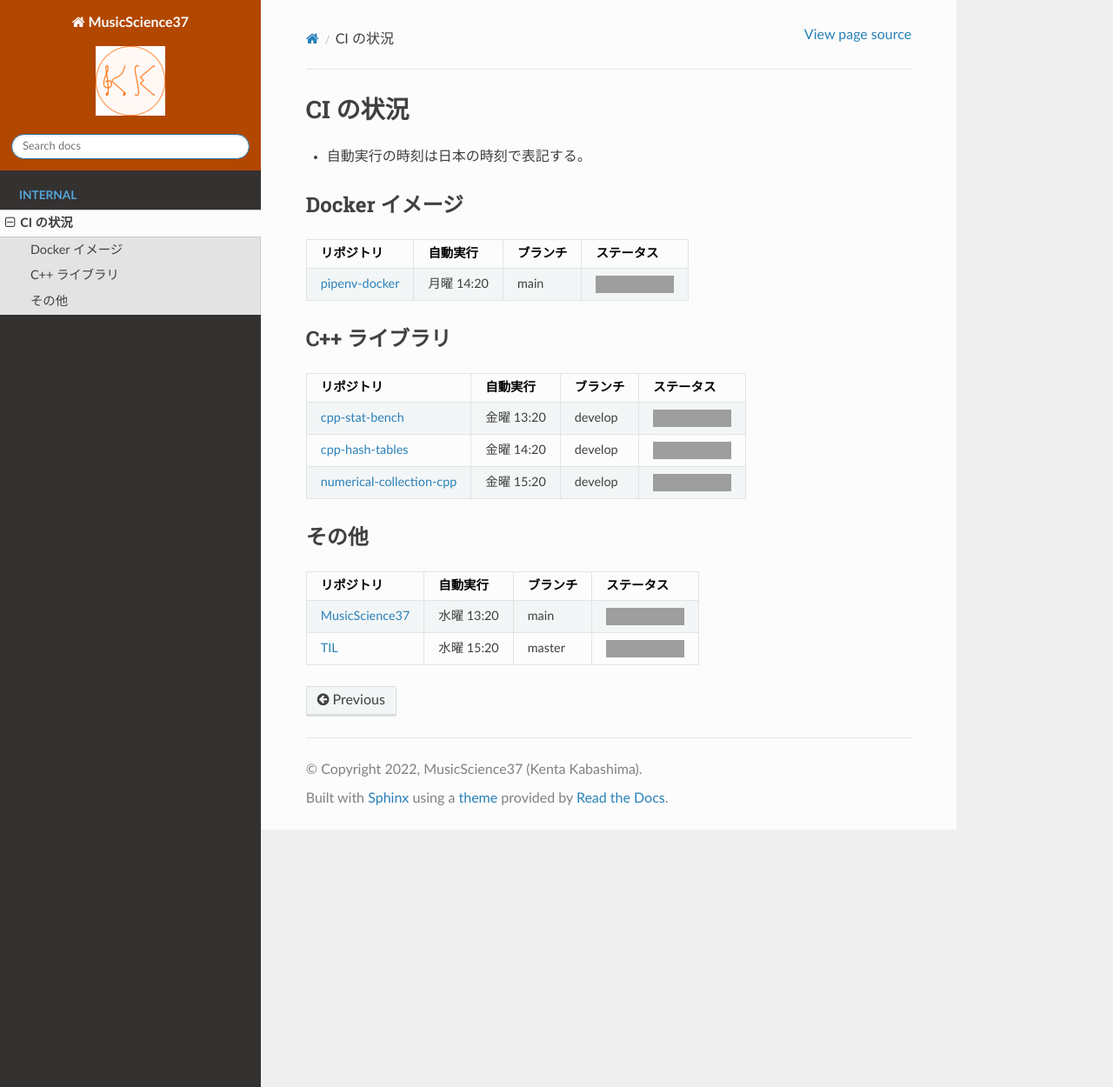
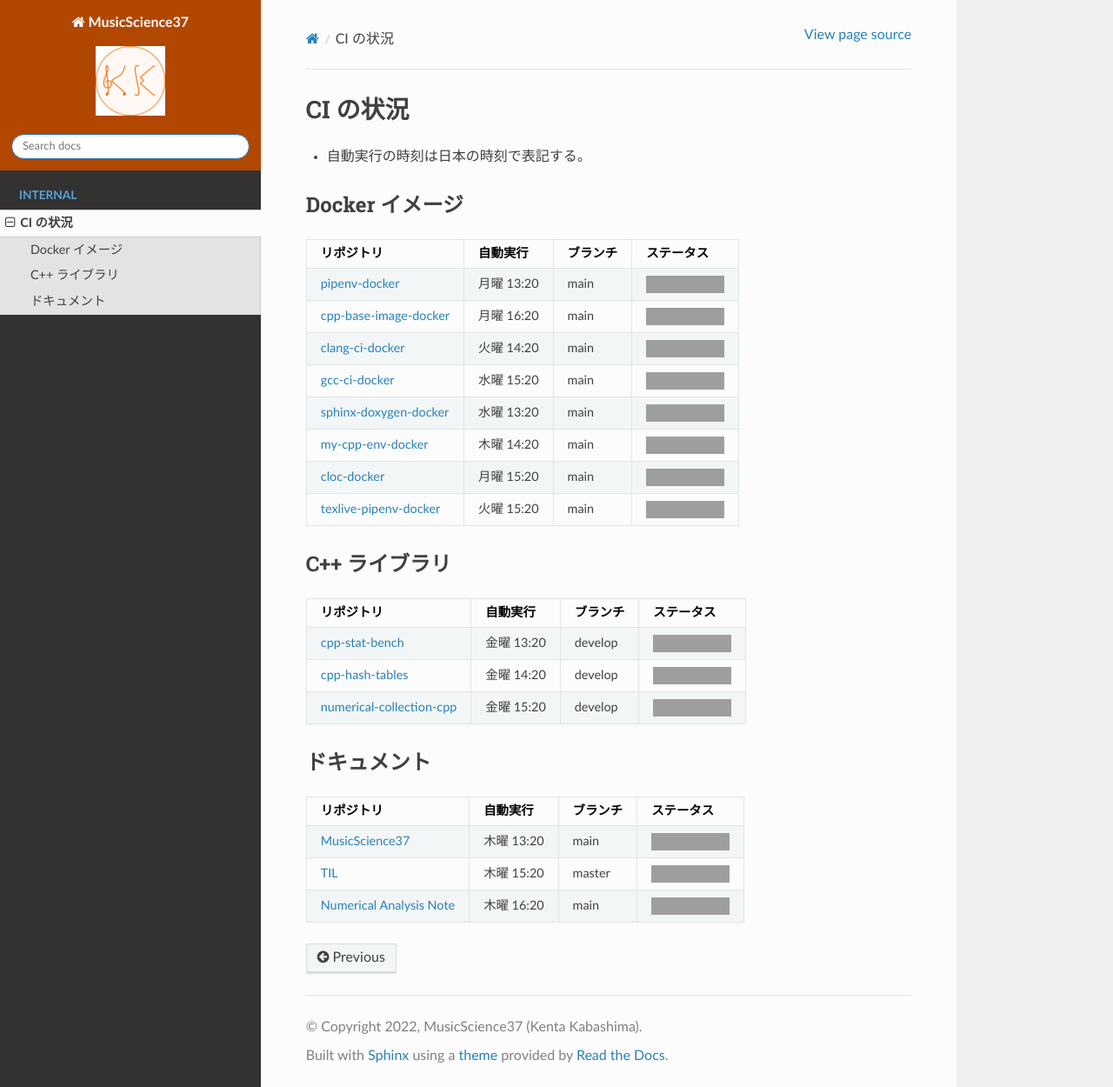
Before and after one commit to MusicScience37/MusicScience37, a Sphinx documentation site: the page built from source/internal/ci-status.md, in a window 1280 px wide and 1250 px high. Shown: the whole window at 87% size. Built offline with Sphinx 7.4.7 and the Read the Docs theme 2.0.0, drawn with Linux system fonts in a browser that asks for light colours; grey boxes are pictures that could not be loaded.

Commit message:
CI の状況にリポジトリを追加

```diff
--- a/source/internal/ci-status.md
+++ b/source/internal/ci-status.md
@@ -4,9 +4,16 @@
 
 ## Docker イメージ
 
-| リポジトリ                                                       | 自動実行   | ブランチ | ステータス                                                                                                                                                     |
-| :--------------------------------------------------------------- | :--------- | :------- | :------------------------------------------------------------------------------------------------------------------------------------------------------------- |
-| [pipenv-docker](https://gitlab.com/MusicScience37/pipenv-docker) | 月曜 14:20 | main     | [![pipeline status](https://gitlab.com/MusicScience37/pipenv-docker/badges/main/pipeline.svg)](https://gitlab.com/MusicScience37/pipenv-docker/-/commits/main) |
+| リポジトリ                                                                       | 自動実行   | ブランチ | ステータス                                                                                                                                                                     |
+| :------------------------------------------------------------------------------- | :--------- | :------- | :----------------------------------------------------------------------------------------------------------------------------------------------------------------------------- |
+| [pipenv-docker](https://gitlab.com/MusicScience37/pipenv-docker)                 | 月曜 13:20 | main     | [![pipeline status](https://gitlab.com/MusicScience37/pipenv-docker/badges/main/pipeline.svg)](https://gitlab.com/MusicScience37/pipenv-docker/-/commits/main)                 |
+| [cpp-base-image-docker](https://gitlab.com/MusicScience37/cpp-base-image-docker) | 月曜 16:20 | main     | [![pipeline status](https://gitlab.com/MusicScience37/cpp-base-image-docker/badges/main/pipeline.svg)](https://gitlab.com/MusicScience37/cpp-base-image-docker/-/commits/main) |
+| [clang-ci-docker](https://gitlab.com/MusicScience37/clang-ci-docker)             | 火曜 14:20 | main     | [![pipeline status](https://gitlab.com/MusicScience37/clang-ci-docker/badges/main/pipeline.svg)](https://gitlab.com/MusicScience37/clang-ci-docker/-/commits/main)             |
+| [gcc-ci-docker](https://gitlab.com/MusicScience37/gcc-ci-docker)                 | 水曜 15:20 | main     | [![pipeline status](https://gitlab.com/MusicScience37/gcc-ci-docker/badges/main/pipeline.svg)](https://gitlab.com/MusicScience37/gcc-ci-docker/-/commits/main)                 |
+| [sphinx-doxygen-docker](https://gitlab.com/MusicScience37/sphinx-doxygen-docker) | 水曜 13:20 | main     | [![pipeline status](https://gitlab.com/MusicScience37/sphinx-doxygen-docker/badges/main/pipeline.svg)](https://gitlab.com/MusicScience37/sphinx-doxygen-docker/-/commits/main) |
+| [my-cpp-env-docker](https://gitlab.com/MusicScience37/my-cpp-env-docker)         | 木曜 14:20 | main     | [![pipeline status](https://gitlab.com/MusicScience37/my-cpp-env-docker/badges/main/pipeline.svg)](https://gitlab.com/MusicScience37/my-cpp-env-docker/-/commits/main)         |
+| [cloc-docker](https://gitlab.com/MusicScience37/cloc-docker)                     | 月曜 15:20 | main     | [![pipeline status](https://gitlab.com/MusicScience37/cloc-docker/badges/main/pipeline.svg)](https://gitlab.com/MusicScience37/cloc-docker/-/commits/main)                     |
+| [texlive-pipenv-docker](https://gitlab.com/MusicScience37/texlive-pipenv-docker) | 火曜 15:20 | main     | [![pipeline status](https://gitlab.com/MusicScience37/texlive-pipenv-docker/badges/main/pipeline.svg)](https://gitlab.com/MusicScience37/texlive-pipenv-docker/-/commits/main) |
 
 ## C++ ライブラリ
 
@@ -16,9 +23,10 @@
 | [cpp-hash-tables](https://gitlab.com/MusicScience37/cpp-hash-tables)                   | 金曜 14:20 | develop  | [![pipeline status](https://gitlab.com/MusicScience37/cpp-hash-tables/badges/develop/pipeline.svg)](https://gitlab.com/MusicScience37/cpp-hash-tables/-/commits/develop)                   |
 | [numerical-collection-cpp](https://gitlab.com/MusicScience37/numerical-collection-cpp) | 金曜 15:20 | develop  | [![pipeline status](https://gitlab.com/MusicScience37/numerical-collection-cpp/badges/develop/pipeline.svg)](https://gitlab.com/MusicScience37/numerical-collection-cpp/-/commits/develop) |
 
-## その他
+## ドキュメント
 
-| リポジトリ                                                         | 自動実行   | ブランチ | ステータス                                                                                                                                                       |
-| :----------------------------------------------------------------- | :--------- | :------- | :--------------------------------------------------------------------------------------------------------------------------------------------------------------- |
-| [MusicScience37](https://gitlab.com/MusicScience37/MusicScience37) | 水曜 13:20 | main     | [![pipeline status](https://gitlab.com/MusicScience37/MusicScience37/badges/main/pipeline.svg)](https://gitlab.com/MusicScience37/MusicScience37/-/commits/main) |
-| [TIL](https://gitlab.com/MusicScience37/til)                       | 水曜 15:20 | master   | [![pipeline status](https://gitlab.com/MusicScience37/til/badges/master/pipeline.svg)](https://gitlab.com/MusicScience37/til/-/commits/master)                   |
+| リポジトリ                                                                           | 自動実行   | ブランチ | ステータス                                                                                                                                                                             |
+| :----------------------------------------------------------------------------------- | :--------- | :------- | :------------------------------------------------------------------------------------------------------------------------------------------------------------------------------------- |
+| [MusicScience37](https://gitlab.com/MusicScience37/MusicScience37)                   | 木曜 13:20 | main     | [![pipeline status](https://gitlab.com/MusicScience37/MusicScience37/badges/main/pipeline.svg)](https://gitlab.com/MusicScience37/MusicScience37/-/commits/main)                       |
+| [TIL](https://gitlab.com/MusicScience37/til)                                         | 木曜 15:20 | master   | [![pipeline status](https://gitlab.com/MusicScience37/til/badges/master/pipeline.svg)](https://gitlab.com/MusicScience37/til/-/commits/master)                                         |
+| [Numerical Analysis Note](https://gitlab.com/MusicScience37/numerical-analysis-note) | 木曜 16:20 | main     | [![pipeline status](https://gitlab.com/MusicScience37/numerical-analysis-note/badges/master/pipeline.svg)](https://gitlab.com/MusicScience37/numerical-analysis-note/-/commits/master) |
```
Also changed, not shown: README.md (+1 -0 lines), 1 other file.
